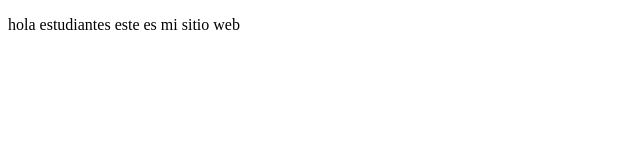
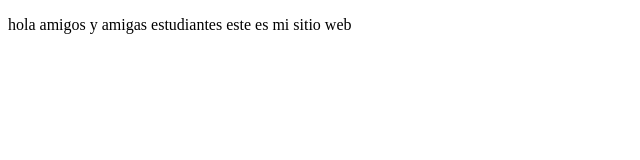
Before and after one commit to JuanNos/proyectodemocursoprework, a plain HTML site: page index.html in a window 1280 px wide. Shown: the whole page, without its empty margins (0-640 px from the left). Drawn offline with Linux system fonts and the light colour scheme.

Commit message:
cambios agregamos

```diff
--- a/index.html
+++ b/index.html
@@ -8,7 +8,7 @@
 </head>
 <body>
     <p>
-        hola estudiantes este es mi sitio web
+        hola  amigos y amigas estudiantes este es mi sitio web
     </p>
 </body>
 </html>
```
